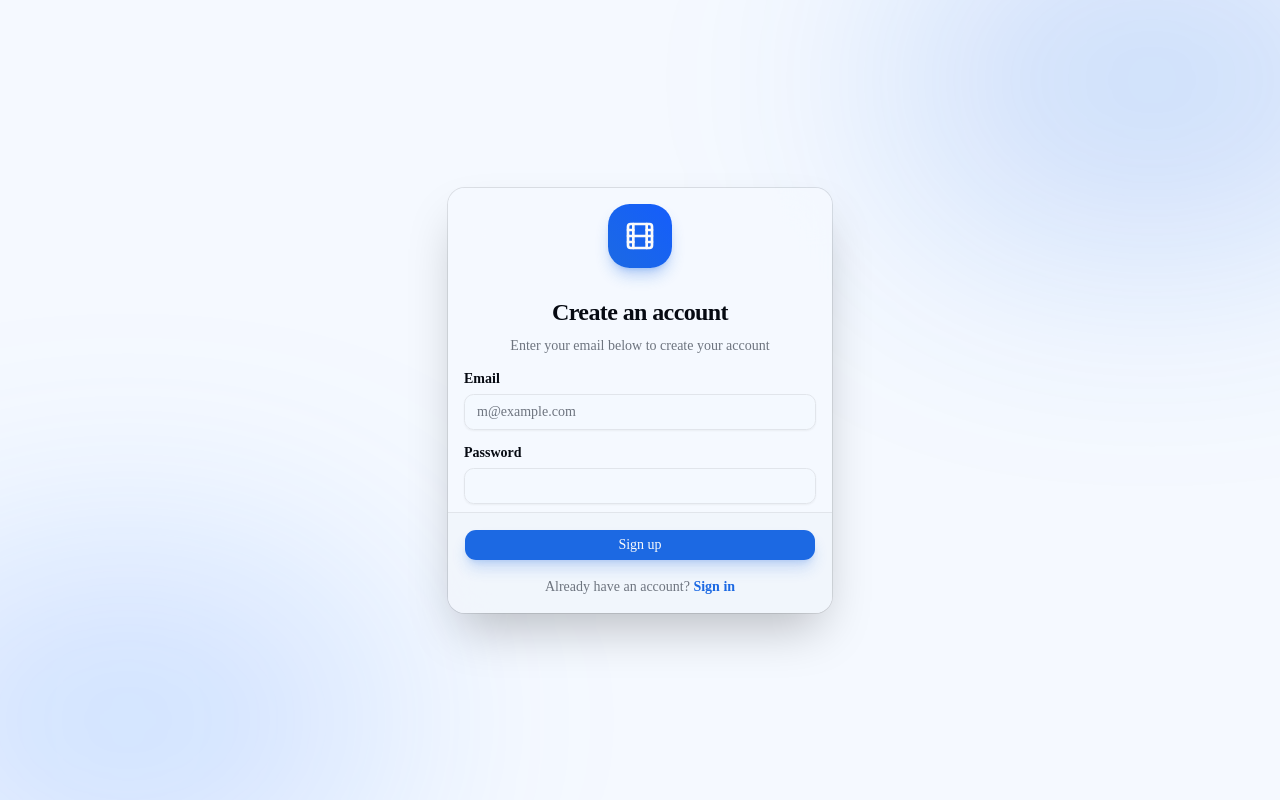
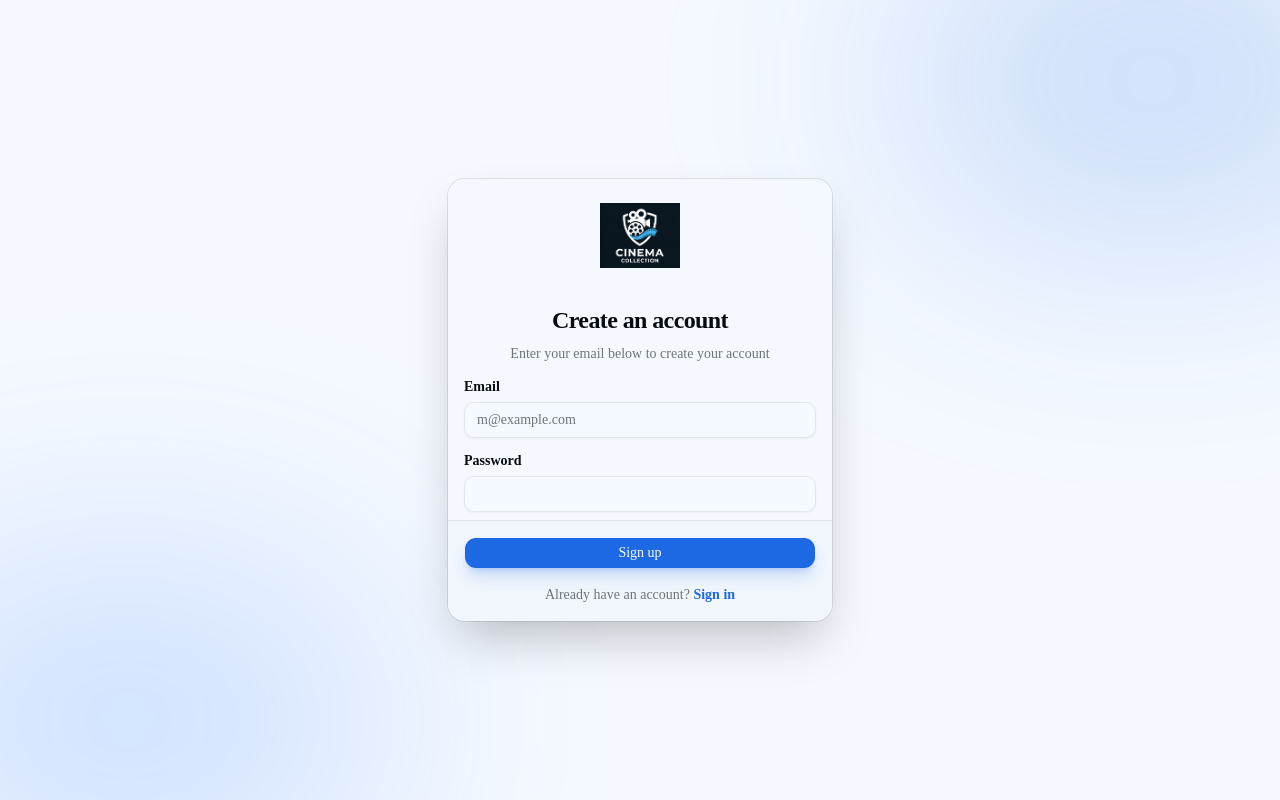
Before and after one commit to muhammadAzeem0x000/movieshub, a Next.js app: page /signup in a window 1280 px wide. Built offline with nearby package versions, Linux system fonts and the light colour scheme.

Commit message:
Used logos

```diff
--- a/src/app/dashboard/page.tsx
+++ b/src/app/dashboard/page.tsx
@@ -5,6 +5,7 @@ import { SettingsModal } from '@/components/settings-modal'
 
 import { LogOut } from 'lucide-react'
 import { Button } from '@/components/ui/button'
+import Image from 'next/image'
 
 export default async function DashboardPage() {
   const supabase = await createClient()
@@ -28,10 +29,9 @@ export default async function DashboardPage() {
     <div className="min-h-screen bg-background">
       <header className="sticky top-0 z-50 w-full border-b bg-background/95 backdrop-blur supports-[backdrop-filter]:bg-background/60">
         <div className="container mx-auto px-4 py-3 flex items-center justify-between">
-          <div className="flex items-center gap-2">
-            <div className="rounded-full bg-primary/10 p-2 shadow-sm">
-              <span className="font-bold text-primary">MT</span>
-            </div>
+          <div className="flex items-center gap-3">
+            <Image src="/logo/dark-logo.png" alt="MoviesHub Logo" width={32} height={32} className="dark:hidden object-contain" />
+            <Image src="/logo/white-logo.png" alt="MoviesHub Logo" width={32} height={32} className="hidden dark:block object-contain" />
             <h1 className="text-xl font-bold bg-clip-text text-transparent bg-gradient-to-r from-primary to-primary/60">MoviesHub</h1>
           </div>
           <nav className="flex items-center gap-2 sm:gap-4">
--- a/src/app/layout.tsx
+++ b/src/app/layout.tsx
@@ -15,8 +15,22 @@ const geistMono = Geist_Mono({
 });
 
 export const metadata: Metadata = {
-  title: "Create Next App",
-  description: "Generated by create next app",
+  title: "MoviesHub",
+  description: "Your personalized media tracker and AI recommendations engine.",
+  icons: {
+    icon: [
+      {
+        media: '(prefers-color-scheme: light)',
+        url: '/logo/dark-logo.png',
+        href: '/logo/dark-logo.png',
+      },
+      {
+        media: '(prefers-color-scheme: dark)',
+        url: '/logo/white-logo.png',
+        href: '/logo/white-logo.png',
+      },
+    ],
+  },
 };
 
 export default function RootLayout({
--- a/src/app/login/page.tsx
+++ b/src/app/login/page.tsx
@@ -9,6 +9,8 @@ import { Card, CardContent, CardDescription, CardFooter, CardHeader, CardTitle }
 import Link from 'next/link'
 import { Film } from 'lucide-react'
 import { toast } from 'sonner'
+
+import Image from 'next/image'
 
 export default function LoginPage() {
   const [loading, setLoading] = useState(false)
@@ -31,8 +33,9 @@ export default function LoginPage() {
       <Card className="w-full max-w-sm relative z-10 border-primary/20 shadow-2xl backdrop-blur-xl bg-background/80">
         <CardHeader className="space-y-1">
           <div className="flex justify-center mb-6">
-            <div className="rounded-2xl bg-gradient-to-tr from-primary to-purple-600 p-4 shadow-lg shadow-primary/30 animate-in zoom-in duration-500">
-              <Film className="h-8 w-8 text-primary-foreground" />
+            <div className="rounded-2xl p-2 animate-in zoom-in duration-500">
+              <Image src="/logo/dark-logo.png" alt="MoviesHub Logo" width={80} height={80} className="dark:hidden object-contain" />
+              <Image src="/logo/white-logo.png" alt="MoviesHub Logo" width={80} height={80} className="hidden dark:block object-contain" />
             </div>
           </div>
           <CardTitle className="text-2xl text-center font-bold tracking-tight">Welcome back</CardTitle>
--- a/src/app/signup/page.tsx
+++ b/src/app/signup/page.tsx
@@ -9,6 +9,8 @@ import { Card, CardContent, CardDescription, CardFooter, CardHeader, CardTitle }
 import Link from 'next/link'
 import { Film } from 'lucide-react'
 import { toast } from 'sonner'
+
+import Image from 'next/image'
 
 export default function SignupPage() {
   const [loading, setLoading] = useState(false)
@@ -31,8 +33,9 @@ export default function SignupPage() {
       <Card className="w-full max-w-sm relative z-10 border-primary/20 shadow-2xl backdrop-blur-xl bg-background/80">
         <CardHeader className="space-y-1">
           <div className="flex justify-center mb-6">
-            <div className="rounded-2xl bg-gradient-to-tr from-primary to-blue-600 p-4 shadow-lg shadow-primary/30 animate-in zoom-in duration-500">
-              <Film className="h-8 w-8 text-primary-foreground" />
+            <div className="rounded-2xl p-2 animate-in zoom-in duration-500">
+              <Image src="/logo/dark-logo.png" alt="MoviesHub Logo" width={80} height={80} className="dark:hidden object-contain" />
+              <Image src="/logo/white-logo.png" alt="MoviesHub Logo" width={80} height={80} className="hidden dark:block object-contain" />
             </div>
           </div>
           <CardTitle className="text-2xl text-center font-bold tracking-tight">Create an account</CardTitle>
```
Also changed, not shown: public/logo/dark-logo.png (added), public/logo/white-logo.png (added).
